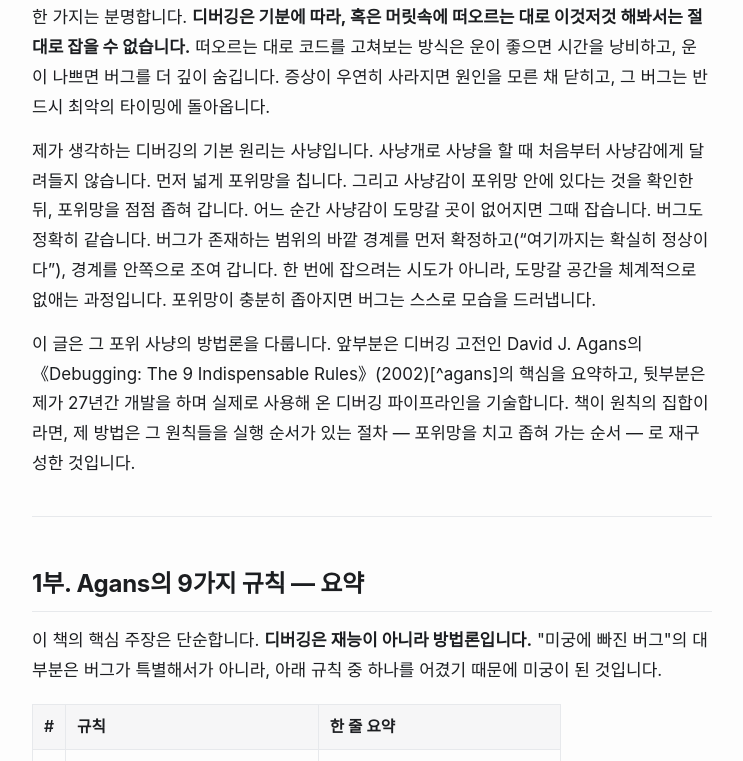
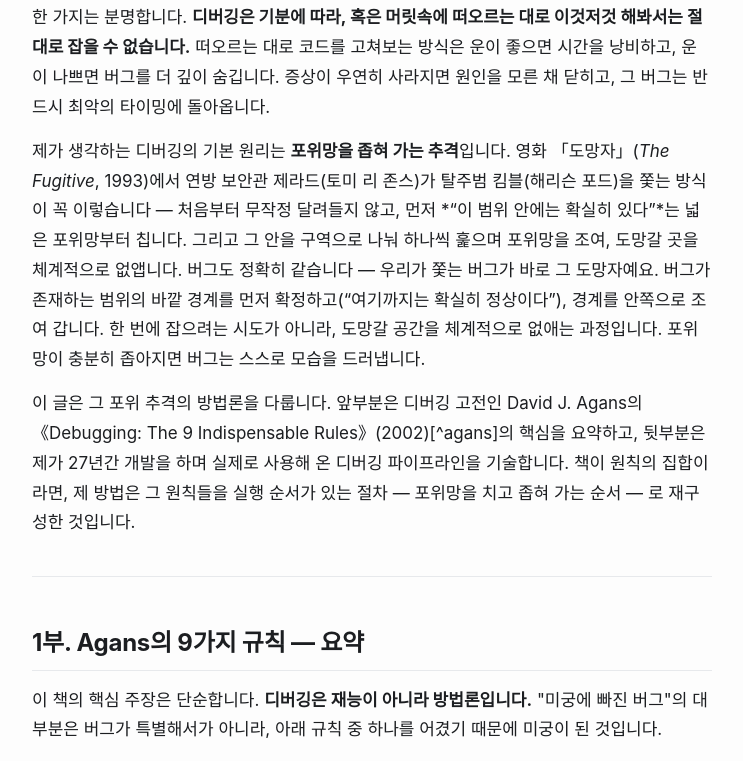
Before and after one commit to daehyoung/blog, an Astro site: page /blog/ai-era-engineering/03-debugging-methodology in a window 1280 px wide. Shown: the part 1305-2066 px from the top of the page, without its empty margins (268-1011 px from the left). Built offline with nearby package versions, Linux system fonts and the light colour scheme; Astro itself is replaced by a stand-in of ours; a web font is replaced by a local one.

Commit message:
디버깅(3편): 사냥 비유 → 영화 「도망자」 포위망 추격 비유로 교체
- 서론: 사냥개 → 연방 보안관 제라드(토미 리 존스)가 킴블(해리슨 포드)을
  포위망 좁혀 추격. 버그=도망자 매핑 명시 (대사 인용 없이 장면만)
- "포위 사냥의 방법론" → "포위 추격의 방법론", 맺음말 "사냥감" → "표적"

Co-Authored-By: Claude Opus 4.8 (1M context) <noreply@anthropic.com>
Claude-Session: https://claude.ai/code/session_01TQDG8q7tngZPwMi6wyiPk7

```diff
--- a/content/posts/ai-era-engineering/03-debugging-methodology.md
+++ b/content/posts/ai-era-engineering/03-debugging-methodology.md
@@ -20,9 +20,9 @@ series_order: 3
 
 한 가지는 분명합니다. **디버깅은 기분에 따라, 혹은 머릿속에 떠오르는 대로 이것저것 해봐서는 절대로 잡을 수 없습니다.** 떠오르는 대로 코드를 고쳐보는 방식은 운이 좋으면 시간을 낭비하고, 운이 나쁘면 버그를 더 깊이 숨깁니다. 증상이 우연히 사라지면 원인을 모른 채 닫히고, 그 버그는 반드시 최악의 타이밍에 돌아옵니다.
 
-제가 생각하는 디버깅의 기본 원리는 사냥입니다. 사냥개로 사냥을 할 때 처음부터 사냥감에게 달려들지 않습니다. 먼저 넓게 포위망을 칩니다. 그리고 사냥감이 포위망 안에 있다는 것을 확인한 뒤, 포위망을 점점 좁혀 갑니다. 어느 순간 사냥감이 도망갈 곳이 없어지면 그때 잡습니다. 버그도 정확히 같습니다. 버그가 존재하는 범위의 바깥 경계를 먼저 확정하고("여기까지는 확실히 정상이다"), 경계를 안쪽으로 조여 갑니다. 한 번에 잡으려는 시도가 아니라, 도망갈 공간을 체계적으로 없애는 과정입니다. 포위망이 충분히 좁아지면 버그는 스스로 모습을 드러냅니다.
+제가 생각하는 디버깅의 기본 원리는 **포위망을 좁혀 가는 추격**입니다. 영화 「도망자」(*The Fugitive*, 1993)에서 연방 보안관 제라드(토미 리 존스)가 탈주범 킴블(해리슨 포드)을 쫓는 방식이 꼭 이렇습니다 — 처음부터 무작정 달려들지 않고, 먼저 *"이 범위 안에는 확실히 있다"*는 넓은 포위망부터 칩니다. 그리고 그 안을 구역으로 나눠 하나씩 훑으며 포위망을 조여, 도망갈 곳을 체계적으로 없앱니다. 버그도 정확히 같습니다 — 우리가 쫓는 버그가 바로 그 도망자예요. 버그가 존재하는 범위의 바깥 경계를 먼저 확정하고("여기까지는 확실히 정상이다"), 경계를 안쪽으로 조여 갑니다. 한 번에 잡으려는 시도가 아니라, 도망갈 공간을 체계적으로 없애는 과정입니다. 포위망이 충분히 좁아지면 버그는 스스로 모습을 드러냅니다.
 
-이 글은 그 포위 사냥의 방법론을 다룹니다. 앞부분은 디버깅 고전인 David J. Agans의 《Debugging: The 9 Indispensable Rules》(2002)[^agans]의 핵심을 요약하고, 뒷부분은 제가 27년간 개발을 하며 실제로 사용해 온 디버깅 파이프라인을 기술합니다. 책이 원칙의 집합이라면, 제 방법은 그 원칙들을 실행 순서가 있는 절차 — 포위망을 치고 좁혀 가는 순서 — 로 재구성한 것입니다.
+이 글은 그 포위 추격의 방법론을 다룹니다. 앞부분은 디버깅 고전인 David J. Agans의 《Debugging: The 9 Indispensable Rules》(2002)[^agans]의 핵심을 요약하고, 뒷부분은 제가 27년간 개발을 하며 실제로 사용해 온 디버깅 파이프라인을 기술합니다. 책이 원칙의 집합이라면, 제 방법은 그 원칙들을 실행 순서가 있는 절차 — 포위망을 치고 좁혀 가는 순서 — 로 재구성한 것입니다.
 
 ---
 
@@ -179,7 +179,7 @@ assert 문도 같은 원리의 경량 버전입니다. assert는 "이 지점에
 
 **재현(데이터 확보) → 환경/의존성 확인 → 경계 기반 이진 탐색으로 위치 특정 → 가설-실험 루프로 원인 규명.** 그리고 이 전체 비용을 구조적으로 낮추는 토대로서, 개발 단계의 촘촘한 유닛테스트와 assert. 무엇보다 이 모든 것에 앞서 — **명세 문서로 '기대 동작'을 알고, 도메인 기술(OS·DB·네트워크·플랫폼)을 평소에 쌓아 두는 것**이 디버거의 밑천입니다.
 
-Agans의 책이 20년 넘게 고전으로 남은 이유는 규칙들이 특정 기술에 묶여 있지 않기 때문입니다. 오실로스코프로 회로를 찍든, 로그로 모듈 경계를 찍든, LLM 파이프라인의 스키마를 검증하든 — 구조는 같습니다. 포위망을 치고, 사냥감이 그 안에 있음을 확인하고, 변수를 하나씩 통제하며 망을 좁히고, 증거로 인과를 증명합니다. 도구는 바뀌어도 방법론은 바뀌지 않습니다. 디버깅은 재능이 아니라 방법론이고, 방법론은 배울 수 있습니다. 그리고 배운 것을 기술로 만드는 유일한 방법은, 다음 버그에서 기분대로 손대고 싶은 충동을 참고 이 절차대로 한 번 해보는 것입니다.
+Agans의 책이 20년 넘게 고전으로 남은 이유는 규칙들이 특정 기술에 묶여 있지 않기 때문입니다. 오실로스코프로 회로를 찍든, 로그로 모듈 경계를 찍든, LLM 파이프라인의 스키마를 검증하든 — 구조는 같습니다. 포위망을 치고, 표적이 그 안에 있음을 확인하고, 변수를 하나씩 통제하며 망을 좁히고, 증거로 인과를 증명합니다. 도구는 바뀌어도 방법론은 바뀌지 않습니다. 디버깅은 재능이 아니라 방법론이고, 방법론은 배울 수 있습니다. 그리고 배운 것을 기술로 만드는 유일한 방법은, 다음 버그에서 기분대로 손대고 싶은 충동을 참고 이 절차대로 한 번 해보는 것입니다.
 
 ---
 
```
